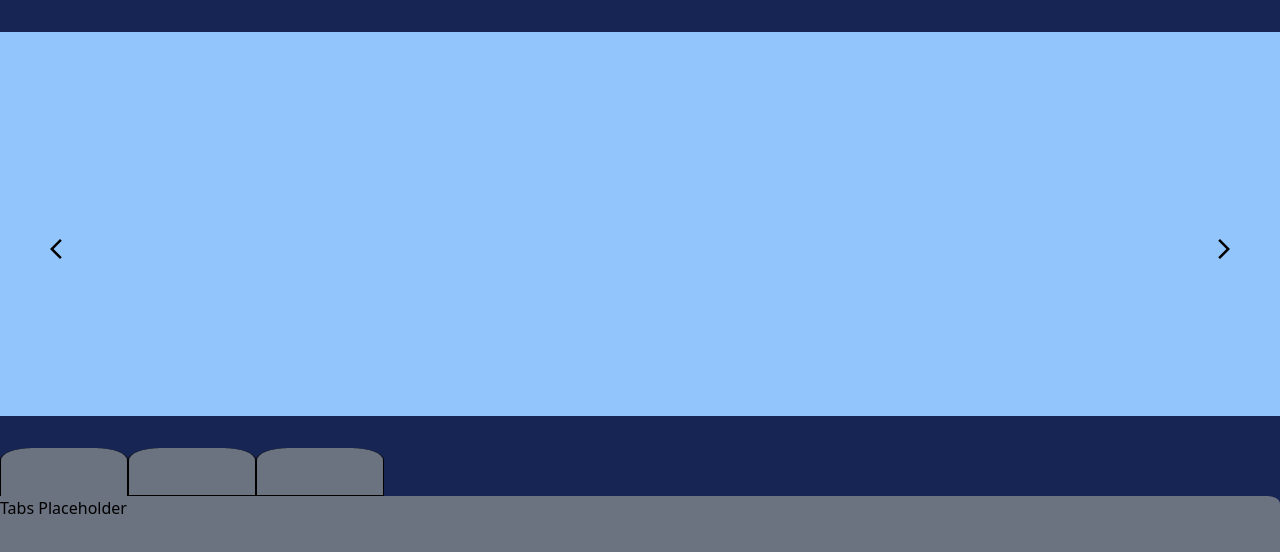
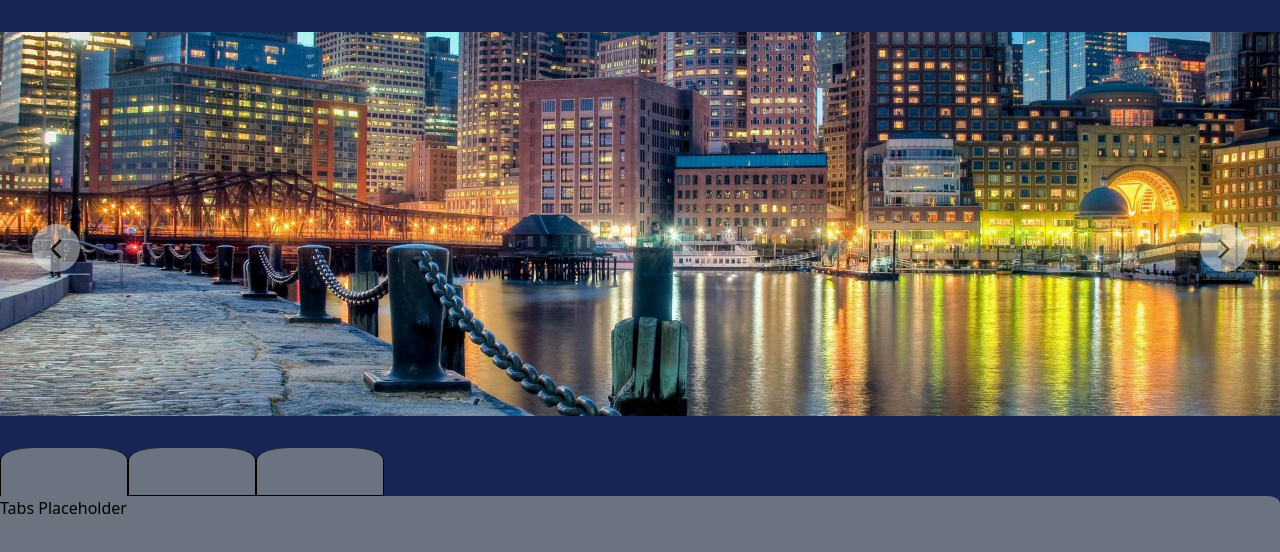
Before and after one commit to justinlogan03/justins-website-playground, a React app: page / in a window 1280 px wide. Shown: the top 552 px of the page. Built offline with nearby package versions, Linux system fonts and the light colour scheme.

Commit message:
use images

```diff
--- a/package.json
+++ b/package.json
@@ -37,8 +37,10 @@
     "@types/node": "^20.13.0",
     "@types/react-dom": "^18.3.0",
     "autoprefixer": "^10.4.14",
+    "file-loader": "^6.2.0",
     "postcss": "^8.4.27",
     "react": "^18.2.0",
-    "react-dom": "^18.2.0"
+    "react-dom": "^18.2.0",
+    "url-loader": "^4.1.1"
   }
 }
--- a/public/output.css
+++ b/public/output.css
@@ -600,6 +600,22 @@ video {
   right: 0px;
 }
 
+.z-10 {
+  z-index: 10;
+}
+
+.z-0 {
+  z-index: 0;
+}
+
+.z-20 {
+  z-index: 20;
+}
+
+.z-50 {
+  z-index: 50;
+}
+
 .mx-auto {
   margin-left: auto;
   margin-right: auto;
@@ -646,6 +662,14 @@ video {
   width: 100%;
 }
 
+.overflow-hidden {
+  overflow: hidden;
+}
+
+.overflow-clip {
+  overflow: clip;
+}
+
 .border-x {
   border-left-width: 1px;
   border-right-width: 1px;
@@ -675,12 +699,25 @@ video {
   background-color: rgb(107 114 128 / var(--tw-bg-opacity));
 }
 
+.bg-gray-200 {
+  --tw-bg-opacity: 1;
+  background-color: rgb(229 231 235 / var(--tw-bg-opacity));
+}
+
 .pb-8 {
   padding-bottom: 2rem;
 }
 
 .pt-8 {
   padding-top: 2rem;
+}
+
+.opacity-40 {
+  opacity: 0.4;
+}
+
+.opacity-50 {
+  opacity: 0.5;
 }
 
 .hover\:bg-gray-200:hover {
@@ -691,3 +728,15 @@ video {
 .hover\:opacity-40:hover {
   opacity: 0.4;
 }
+
+.hover\:opacity-60:hover {
+  opacity: 0.6;
+}
+
+.hover\:opacity-70:hover {
+  opacity: 0.7;
+}
+
+.hover\:opacity-80:hover {
+  opacity: 0.8;
+}
--- a/src/home-page/carousel/carousel-slides.tsx
+++ b/src/home-page/carousel/carousel-slides.tsx
@@ -1,5 +1,8 @@
 import React from "react";
 import { CarouselSlide } from "../constants";
+import bostonImage from "../images/boston.jpg";
+import richmondImage from "../images/homes-richmond.jpg";
+import spaceImage from "../images/space_4_copy.jpg";
 
 type Props = {
   currentSlide: CarouselSlide;
@@ -9,13 +12,34 @@ export const CarouselSlides = ({ currentSlide }: Props) => {
   switch (currentSlide) {
     case CarouselSlide.SlideOne:
       return (
-        <div className="flex w-full h-96">
-          {/**Image tag goes here. figure out jpg extension */}
+        <div className="flex">
+          <img
+            src={bostonImage}
+            style={{
+              height: "24rem",
+              width: "100rem",
+              objectFit: "cover",
+            }}
+          />
         </div>
       );
     case CarouselSlide.SlideTwo:
-      return <div className="flex w-full h-96">Two</div>;
+      return (
+        <div className="flex">
+          <img
+            src={richmondImage}
+            style={{ height: "24rem", width: "100rem", objectFit: "cover" }}
+          />
+        </div>
+      );
     case CarouselSlide.SlideThree:
-      return <div className="flex w-full h-96">Three</div>;
+      return (
+        <div className="flex">
+          <img
+            src={spaceImage}
+            style={{ height: "24rem", width: "100rem", objectFit: "cover" }}
+          />
+        </div>
+      );
   }
 };
--- a/src/home-page/carousel/home-page-carousel.tsx
+++ b/src/home-page/carousel/home-page-carousel.tsx
@@ -25,7 +25,7 @@ export const HomePageCarousel = () => {
         <CarouselSlides currentSlide={currentSlide} />
       </div>
       <button
-        className="absolute w-12 h-12 my-48 ml-8 hover:bg-gray-200 hover:opacity-40"
+        className="absolute w-12 h-12 my-48 ml-8 bg-gray-200 opacity-50 hover:opacity-80"
         style={{ borderRadius: "50%" }}
         onClick={() => {
           onSlideChange(-1);
@@ -34,7 +34,7 @@ export const HomePageCarousel = () => {
         <ArrowBackIosNewIcon />
       </button>
       <button
-        className="absolute right-0 w-12 h-12 my-48 mr-8 hover:bg-gray-200 hover:opacity-40"
+        className="absolute right-0 w-12 h-12 my-48 mr-8 bg-gray-200 opacity-50 hover:opacity-80"
         style={{ borderRadius: "50%" }}
         onClick={() => {
           onSlideChange(+1);
--- a/src/home-page/home-page-container.tsx
+++ b/src/home-page/home-page-container.tsx
@@ -8,7 +8,7 @@ export const HomePageContainer = () => {
       <div className="pt-8">
         <HomePageCarousel />
       </div>
-      <div className="pb-8">
+      <div className="pb-8 ">
         <HomePageTabs />
       </div>
     </div>
--- a/webpack.config.js
+++ b/webpack.config.js
@@ -19,7 +19,7 @@ module.exports = {
     liveReload: true,
   },
   resolve: {
-    extensions: [".js", ".jsx", ".json", ".tsx"],
+    extensions: [".js", ".jsx", ".json", ".tsx", ".jpg"],
   },
   module: {
     rules: [
@@ -38,6 +38,12 @@ module.exports = {
         loader: "ts-loader",
         include: /graphql/,
       },
+      {
+        test: /\.(jpg|png)$/,
+        use: {
+          loader: "url-loader",
+        },
+      },
     ],
   },
   plugins: [
```
Also changed, not shown: 1 other file (tests, documents, lock files or other folders).
